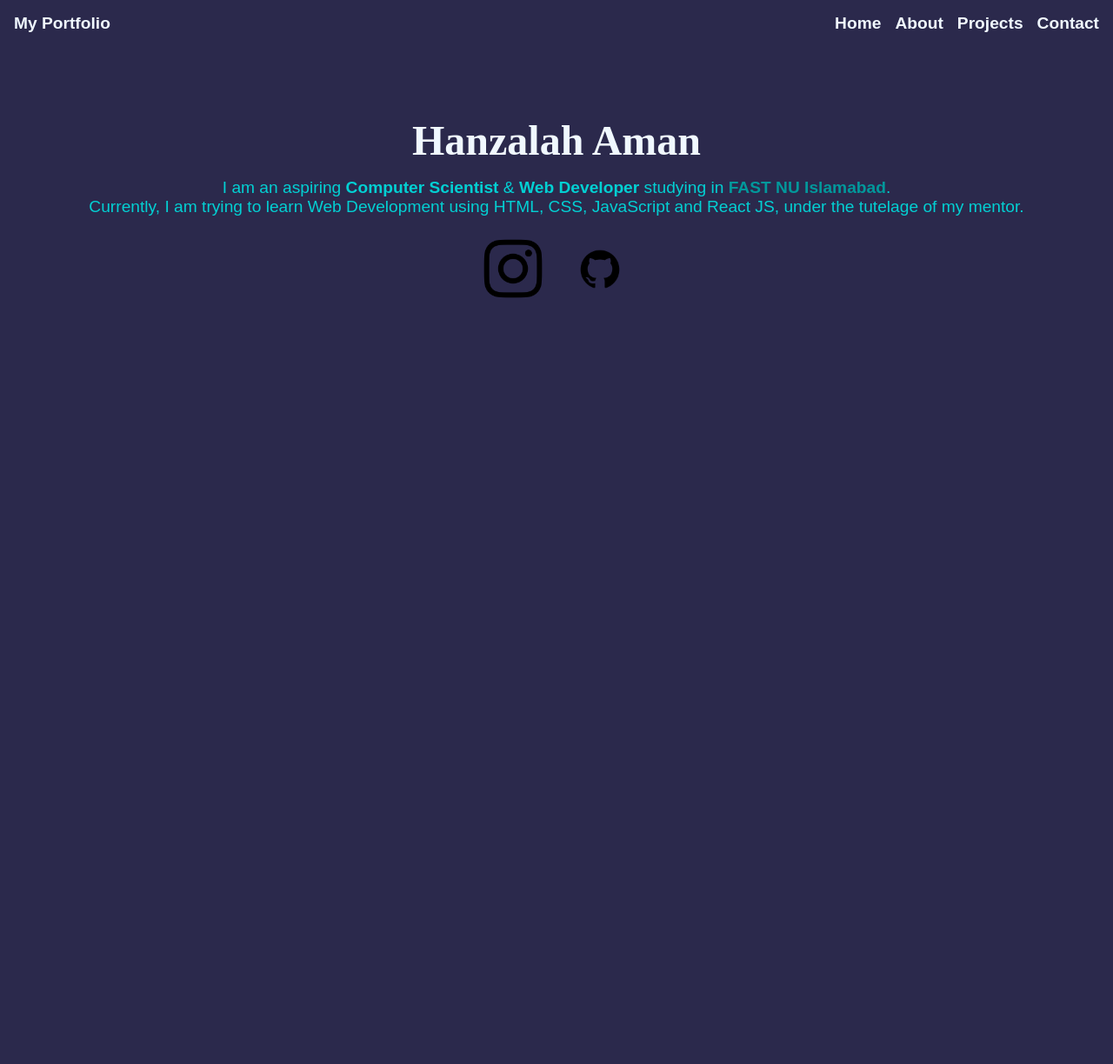
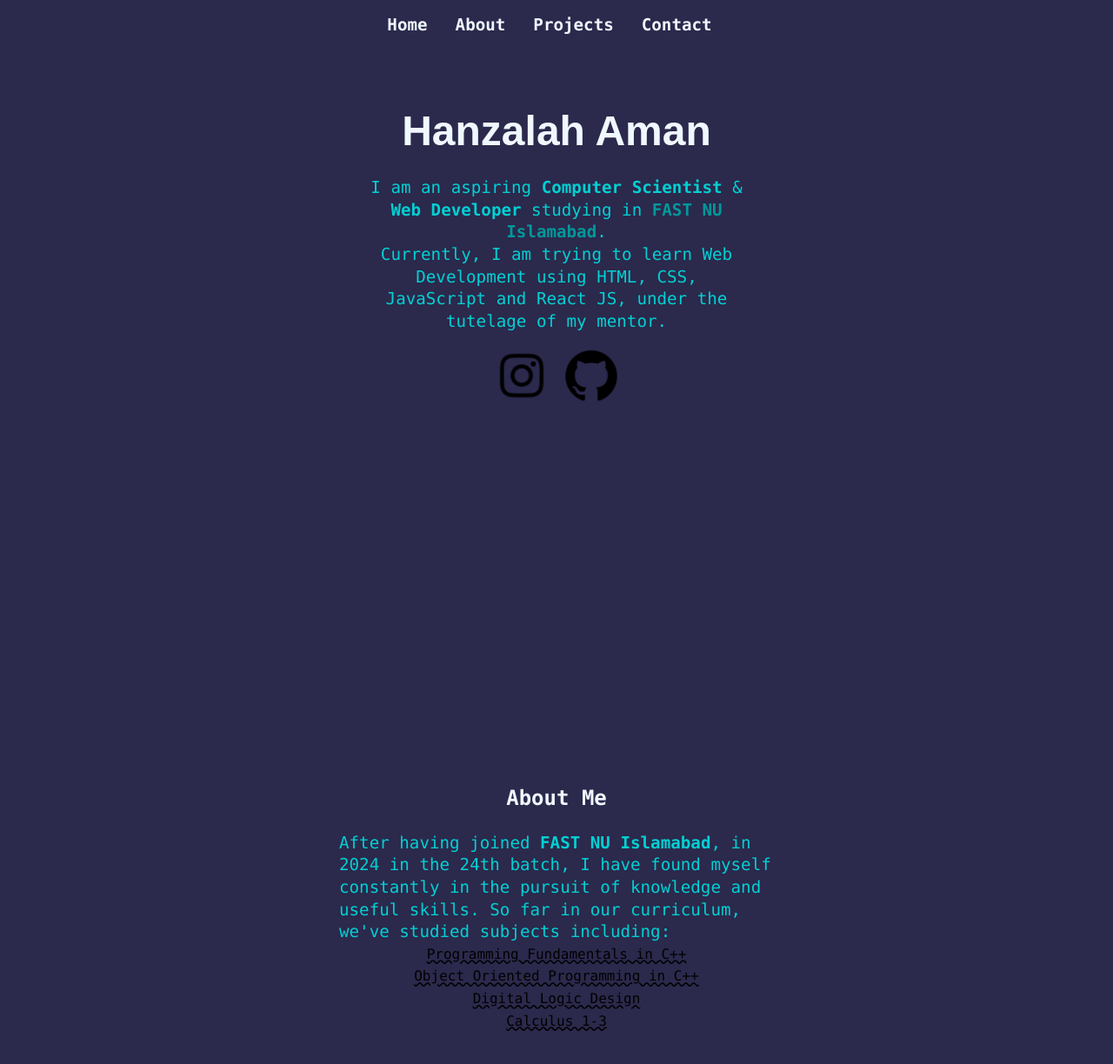
Before and after one commit to Hanzalah-Aman/portofio-v1, a plain HTML site: page index.html in a window 1280 px wide. Shown: the whole page at 87% size. Before the commit the page ends 800 px from the top, so only its background shows below. Drawn offline with Linux system fonts and the light colour scheme.

Commit message:
Added an About Me section that still needs tweaking

```diff
--- a/css/styles.css
+++ b/css/styles.css
@@ -3,6 +3,8 @@ header a{
     color:aliceblue;
     font-weight: bold;
     font-size: 1.2rem;
+    display: flex;
+    align-items: center;
 }
 
 * {
@@ -11,22 +13,39 @@ header a{
     box-sizing: border-box;
 }
 
+html {
+    scroll-behavior: smooth;
+}
+/*Make the padding for the introduction, it being coning the 50% of the horizontal side */
+
+.introParagraph {
+    padding: 0 2rem;
+    max-width: 500px;
+    margin: auto;
+}
+
 body {
-    font-family:"Arial", sans-serif;
+    font-family:"Consolas", monospace;
     background-color: rgba(9, 6, 47, 0.86);
+    line-height: 1.6em;
 }
 
 header {
     padding-top: 1rem;
     display: flex;
-    justify-content: space-between;
+    /* justify-content: space-between; */
     align-items: center;
+    margin: auto;
 }
 
 header ul {
     list-style: none;
     display: flex;
     gap: 1rem;
+    justify-content: center;
+    gap: 2rem;
+    padding: 0;
+    margin: 0;
 }
 
 main h1.name {
@@ -35,40 +54,48 @@ main h1.name {
     text-align: center;
     padding-top: 2rem;
     padding-bottom: 1rem;
-    font-family: "Times New Roman", Times, serif;
+    font-family: "Arial", sans-serif;
+    margin-bottom: 1.5rem;
 }
 
-main p {
+.introParagraph, .aboutParagraph {
     text-align: center;
     color:rgb(3, 208, 211);
     font-size: 1.2rem;
+    font-family: 'Consolas', monospace;
+    max-width: 500px;
 }
 
-main p a {
+.introParagraph a {
     text-decoration: none;
     color: rgb(2, 152, 155);
     font-weight: bold;
 }
 
-div.logo {
+/* div.logo {
     padding-left: 1rem;
-}
+} */
 
 nav.navbar {
     padding-right: 1rem;
+    display: flex;
+    justify-content: center;
+    align-items: center;
+    gap: 2rem;
+    margin: auto;
 }
 
 nav.navbar a:hover {
     color:rgb(2, 152, 155);
 }
 
-main p a:hover {
+.introParagraph a:hover {
     color: rgb(132, 246, 246);
 }
 
-div.logo a:hover {
+/* div.logo a:hover {
     color: rgb(132, 246, 246);
-}
+} */
 
 div.socialsLinks {
     display: flex;
@@ -78,13 +105,34 @@ div.socialsLinks {
 }
 
 .socialsLinks img {
-    width: 80px;
-    height: 80px;
+    width: 60px;
+    height: 60px;
     transition: transform 0.3s ease;
-    object-fit: contain;;
+    object-fit: cover;
     cursor: pointer;
 }
 
 main {
     margin-top: 4rem;
 }
+
+#aboutSection {
+    text-align: center;
+}
+
+.aboutParagraph {
+    text-align: left;
+    margin: auto;
+}
+
+main section {
+    min-height: 100vh;
+}
+
+.aboutHeading{
+    color:aliceblue;
+}
+
+.subjectsList{
+    text-decoration:wavy underline;
+}
--- a/index.html
+++ b/index.html
@@ -10,12 +10,12 @@
 
     <header>
 
-        <div class="logo"><a href="#">My Portfolio</a></div>
+        <!-- <div class="logo"><a href="#">My Portfolio</a></div> -->
 
         <nav class="navbar">
         <ul>
-            <li><a href="#">Home</a></li>
-            <li><a href="#">About</a></li>
+            <li><a href="#introSection">Home</a></li>
+            <li><a href="#aboutSection">About</a></li>
             <li><a href="#">Projects</a></li>
             <li><a href="#">Contact</a></li>
         </ul>
@@ -23,6 +23,7 @@
     </header>
 
     <main>
+        <section id="introSection">
         <h1 class="name">Hanzalah Aman</h1>
         <p class="introParagraph">I am an aspiring <strong>Computer Scientist</strong> & <strong>Web Developer</strong> studying in <a href="https://www.nu.edu.pk/" target="_blank">FAST NU Islamabad</a>. <br>
             Currently, I am trying to learn Web Development using HTML, CSS, JavaScript and React JS, under the tutelage of my mentor.</p>
@@ -30,6 +31,22 @@
             <a href="https://www.instagram.com/mo_hanzalah/?__pwa=1#" target="_blank"><img src="css/images/instagramNewLogo.png" alt="Instagram Logo"></a>
             <a href="https://github.com/Hanzalah-Aman" target="_blank"><img src="css/images/GitHub-Symbol.png" alt="GitHub Logo"></a>
         </div>
+        </section>
+
+        <section id="aboutSection">
+            <h2 class="aboutHeading">About Me</h2> <br>
+            <p class="aboutParagraph">After having joined <strong>FAST NU Islamabad</strong>,
+            in 2024 in the 24th batch, I have found myself constantly in the
+            pursuit of knowledge and useful skills. So far in our curriculum,
+            we've studied subjects including: <br>
+        <ul class="subjectsList">
+            <li>Programming Fundamentals in C++</li>
+            <li>Object Oriented Programming in C++</li>
+            <li>Digital Logic Design</li>
+            <li>Calculus 1-3</li>
+        </ul>
+         </p>
+        </section>
     </main>
 
 
```
